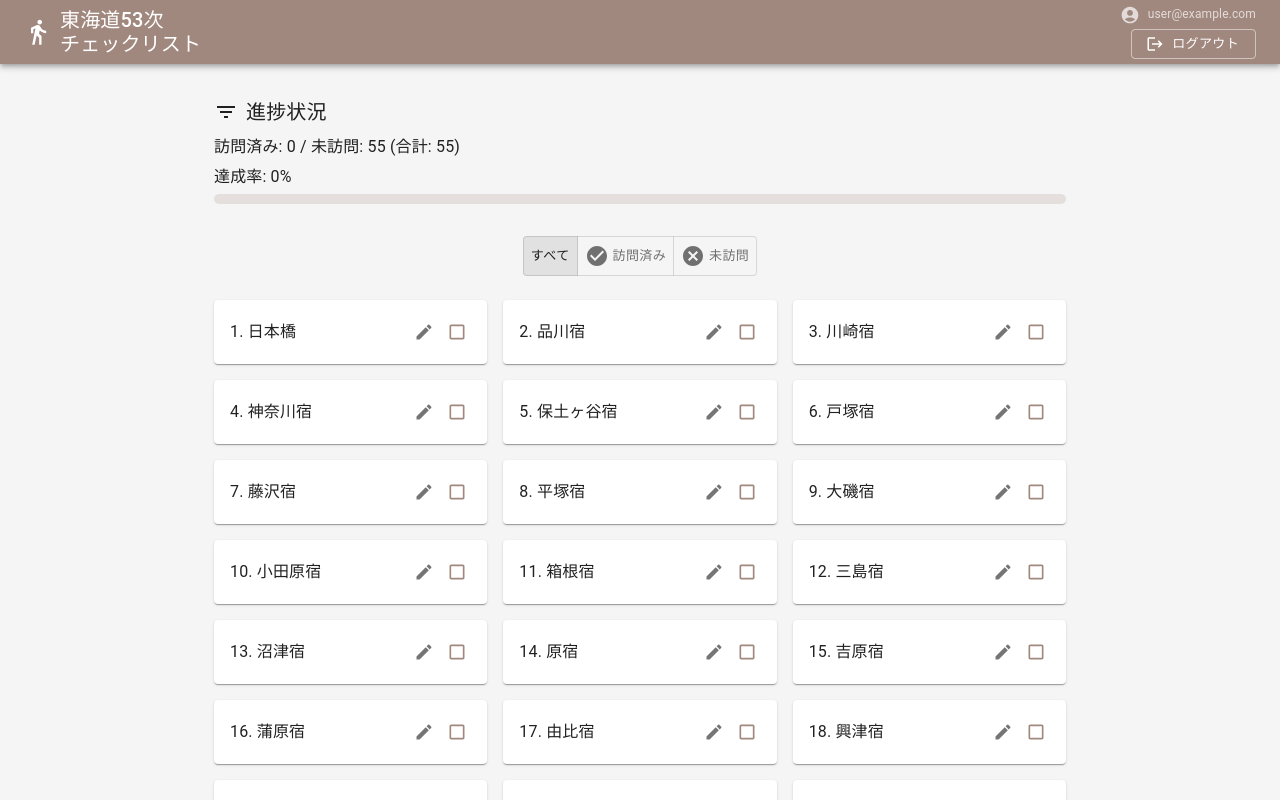
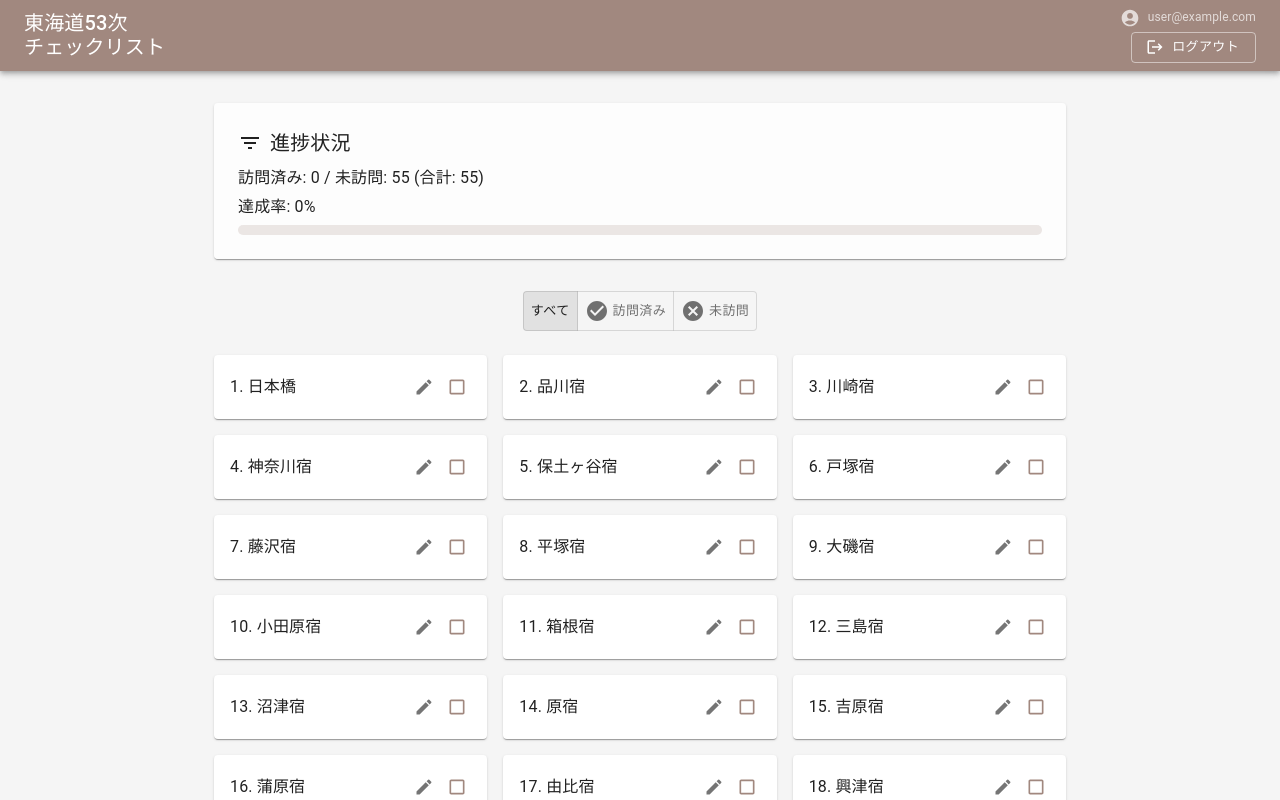
Before and after one commit to chiri3526/toukaido53station, a React (Create React App) app: page / in a window 1280 px wide. Shown: the top 800 px of the page. Built offline with nearby package versions, Linux system fonts and the light colour scheme; no server answers; the database is empty; sample sign-in values are in the browser's storage; the HTML template or start-up script is replaced by a standard one.

Commit message:
Add header footer delete button

```diff
--- a/src/App.js
+++ b/src/App.js
@@ -31,7 +31,8 @@ import {
   CssBaseline,
   ToggleButtonGroup,
   ToggleButton,
-  Tooltip
+  Tooltip,
+  Paper
 } from '@mui/material';
 import EditIcon from '@mui/icons-material/Edit';
 import LogoutIcon from '@mui/icons-material/Logout';
@@ -41,6 +42,7 @@ import CancelIcon from '@mui/icons-material/Cancel';
 import DirectionsWalkIcon from '@mui/icons-material/DirectionsWalk';
 import PhotoCameraIcon from '@mui/icons-material/PhotoCamera';
 import FilterListIcon from '@mui/icons-material/FilterList';
+import DeleteIcon from '@mui/icons-material/Delete';
 import { stations } from './data/stations';
 
 const theme = createTheme({
@@ -150,6 +152,13 @@ function MainContent() {
     }
   };
 
+  const handleDeleteImage = () => {
+    setSelectedStation({
+      ...selectedStation,
+      imageUrl: null
+    });
+  };
+
   // フィルター変更ハンドラー
   const handleFilterChange = (event, newFilter) => {
     if (newFilter !== null) {
@@ -179,22 +188,18 @@ function MainContent() {
   };
 
   return (
-    <>
+    <Box sx={{ display: 'flex', flexDirection: 'column', minHeight: '100vh' }}>
       <AppBar position="static">
-        <Toolbar>
+        <Toolbar sx={{ py: { xs: 2, sm: 1 }}}> {/* ヘッダーの余白を調整 */}
           <Box sx={{ flexGrow: 1 }}>
             <Typography
               variant="h6"
               component="div"
               sx={{
                 display: 'block',
-                lineHeight: 1.2,
-                display: 'flex',
-                alignItems: 'center',
-                gap: 1
+                lineHeight: 1.2
               }}
             >
-              <DirectionsWalkIcon sx={{ fontSize: 28 }} />
               東海道53次
               <br />
               チェックリスト
@@ -243,8 +248,15 @@ function MainContent() {
         </Toolbar>
       </AppBar>
 
-      <Container maxWidth="md" sx={{ mt: 4 }}>
-        <Box sx={{ mb: 4 }}>
+      <Container maxWidth="md" sx={{ mt: 4, flex: 1 }}>
+        <Paper
+          elevation={1}
+          sx={{
+            p: 3,
+            mb: 4,
+            backgroundColor: 'rgba(255, 255, 255, 0.8)'
+          }}
+        >
           <Typography variant="h6" gutterBottom sx={{ display: 'flex', alignItems: 'center', gap: 1 }}>
             <FilterListIcon />
             進捗状況
@@ -267,7 +279,7 @@ function MainContent() {
               }
             }}
           />
-        </Box>
+        </Paper>
 
         <Box sx={{ mb: 3, display: 'flex', justifyContent: 'center' }}>
           <ToggleButtonGroup
@@ -437,22 +449,8 @@ function MainContent() {
                 })}
                 sx={{ mb: 2 }}
               />
-              <Button
-                variant="outlined"
-                component="label"
-                fullWidth
-                startIcon={<PhotoCameraIcon />}
-              >
-                写真をアップロード
-                <input
-                  type="file"
-                  hidden
-                  accept="image/*"
-                  onChange={handleImageUpload}
-                />
-              </Button>
               {selectedStation?.imageUrl && (
-                <Box sx={{ mt: 2 }}>
+                <Box sx={{ mb: 2 }}>
                   <img
                     src={selectedStation.imageUrl}
                     alt={selectedStation.name}
@@ -465,6 +463,33 @@ function MainContent() {
                   />
                 </Box>
               )}
+              <Box sx={{ display: 'flex', gap: 2 }}>
+                <Button
+                  variant="outlined"
+                  component="label"
+                  fullWidth
+                  startIcon={<PhotoCameraIcon />}
+                >
+                  {selectedStation?.imageUrl ? '別の写真をアップロード' : '写真をアップロード'}
+                  <input
+                    type="file"
+                    hidden
+                    accept="image/*"
+                    onChange={handleImageUpload}
+                  />
+                </Button>
+                {selectedStation?.imageUrl && (
+                  <Button
+                    variant="contained"
+                    color="error"
+                    startIcon={<DeleteIcon />}
+                    onClick={handleDeleteImage}
+                    sx={{ minWidth: '120px' }}
+                  >
+                    削除
+                  </Button>
+                )}
+              </Box>
             </Box>
           </DialogContent>
           <DialogActions>
@@ -475,7 +500,28 @@ function MainContent() {
           </DialogActions>
         </Dialog>
       </Container>
-    </>
+
+      <Box
+        component="footer"
+        sx={{
+          py: 3,
+          px: 2,
+          mt: 4,
+          backgroundColor: 'white',
+          borderTop: '1px solid rgba(0, 0, 0, 0.12)'
+        }}
+      >
+        <Container maxWidth="md">
+          <Typography
+            variant="body2"
+            color="text.secondary"
+            align="center"
+          >
+            Copyright © {new Date().getFullYear()} takatabi
+          </Typography>
+        </Container>
+      </Box>
+    </Box>
   );
 }
 
```
